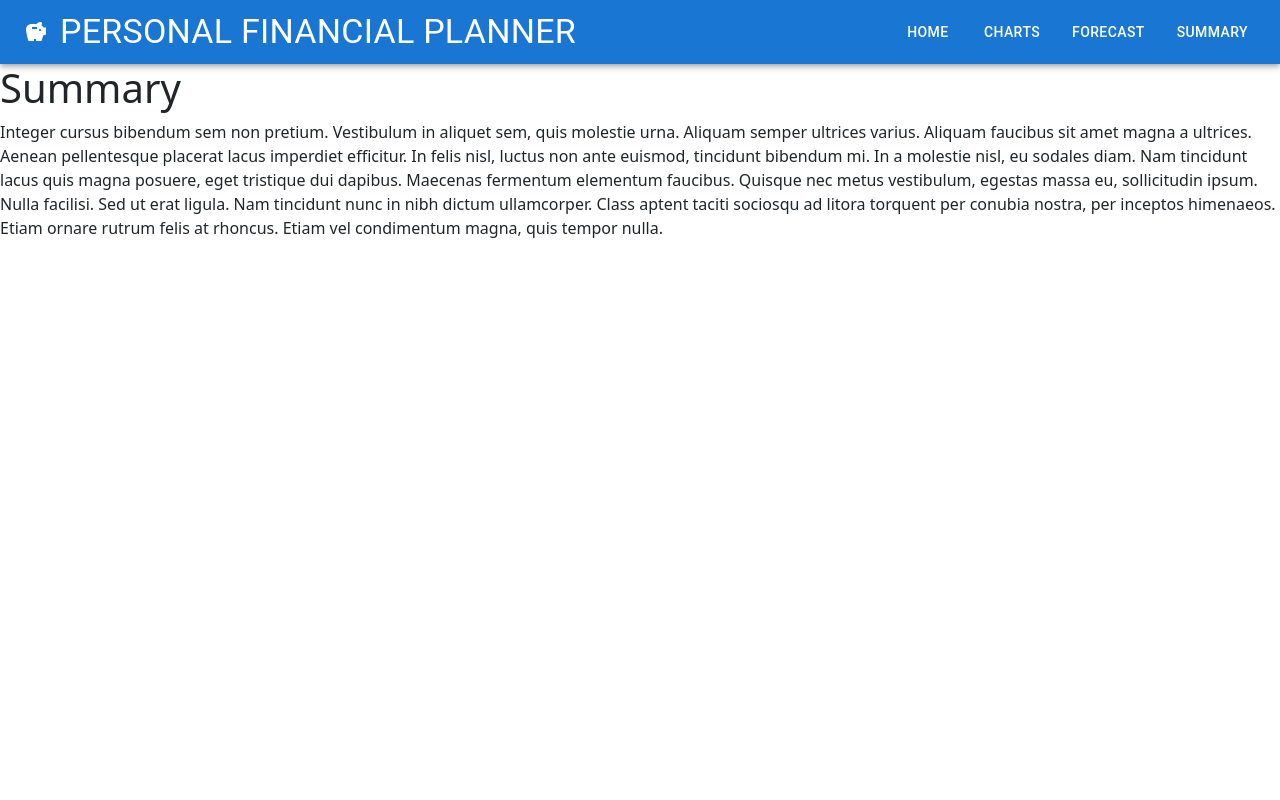
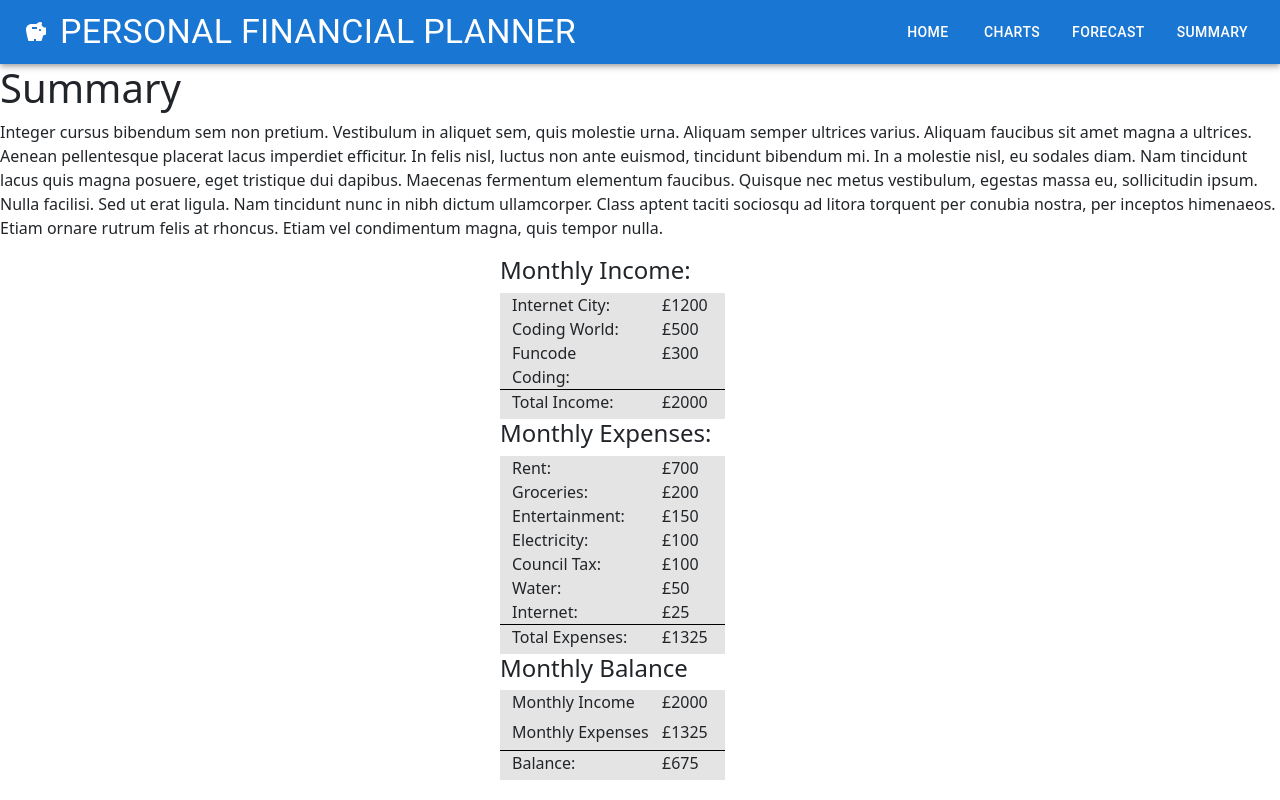
Before and after one commit to DavidBlueLamassu/personal-financial-planner, a React (Create React App) app: page /summary in a window 1280 px wide. Built offline with nearby package versions, Linux system fonts and the light colour scheme.

Commit message:
Tables added to Summary.js

```diff
--- a/src/components/pages/Summary.js
+++ b/src/components/pages/Summary.js
@@ -1,4 +1,57 @@
 import React from 'react';
+import DemoIncomePieChartKeyed from "./assets/DemoIncomePieChartKeyed.json";
+import TableMaker from "./TableMaker.js";
+import DemoExpensesPieChartKeyed from "./assets/DemoExpensesPieChartKeyed.json";
+
+let totalIncome = 0;
+let totalExpenses = 0;
+let balance = 0;
+  for (let i = 0; i < DemoIncomePieChartKeyed.length; i++) {
+        totalIncome = totalIncome + DemoIncomePieChartKeyed[i].value;
+    }
+
+
+  for (let i = 0; i < DemoExpensesPieChartKeyed.length; i++) {
+    totalExpenses = totalExpenses + DemoExpensesPieChartKeyed[i].value;
+  }
+
+balance = totalIncome - totalExpenses;
+
+const styles = {
+  totalContainer: {
+    marginLeft: "500px"
+  },
+  totalText: {
+    margin: "0",
+    width: "225px",
+    background: "#E5E4E4",
+    borderTop: "1px solid black",
+    paddingLeft: "12px",
+    height: "30px"
+  },
+  totalMainText: {
+    margin: "0",
+    width: "225px",
+    background: "#E5E4E4",
+    paddingLeft: "12px",
+    height: "30px"
+  },
+  total: {
+    position: "relative",
+    width: "65px",
+    background: "#E5E4E4",
+    right: "75px",
+    borderTop: "1px solid black",
+    margin: "0"
+  },
+  totalMain: {
+    position: "relative",
+    width: "65px",
+    background: "#E5E4E4",
+    right: "75px",
+    margin: "0"
+  }
+}
 
 function Summary() {
   return (
@@ -17,8 +70,68 @@ function Summary() {
         conubia nostra, per inceptos himenaeos. Etiam ornare rutrum felis at
         rhoncus. Etiam vel condimentum magna, quis tempor nulla.
       </p>
+      <h4 style={styles.totalContainer}>Monthly Income:</h4>
+      <div style={styles.totalContainer}>
+      {tableMakerIncome()}
+      </div>
+      <div className="row" style={styles.totalContainer}>
+        <p style={styles.totalText}>Total Income:</p>
+        <p style={styles.total}>£{totalIncome}</p>
+      </div>
+      <h4 style={styles.totalContainer}>Monthly Expenses:</h4>
+      <div style={styles.totalContainer}>
+        {tableMakerExpenses()}
+      </div>
+      <div className="row" style={styles.totalContainer}>
+        <p style={styles.totalText}>Total Expenses:</p>
+        <p style={styles.total}>£{totalExpenses}</p>
+      </div>
+      <h4 style={styles.totalContainer}>Monthly Balance</h4>
+      <div className="row" style={styles.totalContainer}>
+        <p style={styles.totalMainText}>Monthly Income</p>
+        <p style={styles.totalMain}>£{totalIncome}</p>
+      </div>
+      <div className="row" style={styles.totalContainer}>
+        <p style={styles.totalMainText}>Monthly Expenses:</p>
+        <p style={styles.totalMain}>£{totalExpenses}</p>
+      </div>
+      <div className="row" style={styles.totalContainer}>
+        <p style={styles.totalText}>Balance:</p>
+        <p style={styles.total}>£{balance}</p>
+      </div>
+
     </div>
   );
 }
 
+function tableMakerIncome() {
+
+  return ( <div>
+    {
+    DemoIncomePieChartKeyed.map(function(currentObject) {
+         return <TableMaker
+          key={currentObject.id}
+          title={currentObject.title}
+          value={currentObject.value} />
+    })
+    }
+  </div>
+  )
+}
+
+function tableMakerExpenses() {
+
+  return ( <div>
+    {
+    DemoExpensesPieChartKeyed.map(function(currentObject) {
+         return <TableMaker
+          key={currentObject.id}
+          title={currentObject.title}
+          value={currentObject.value} />
+    })
+    }
+  </div>
+  )
+}
+
 export default Summary;
```
